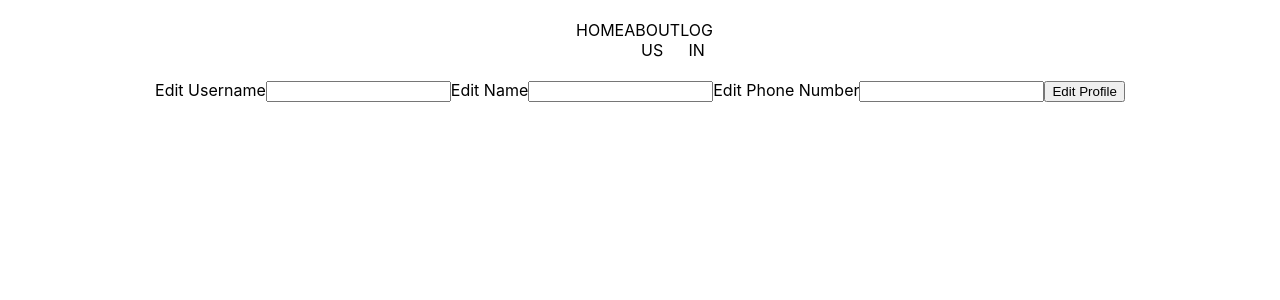
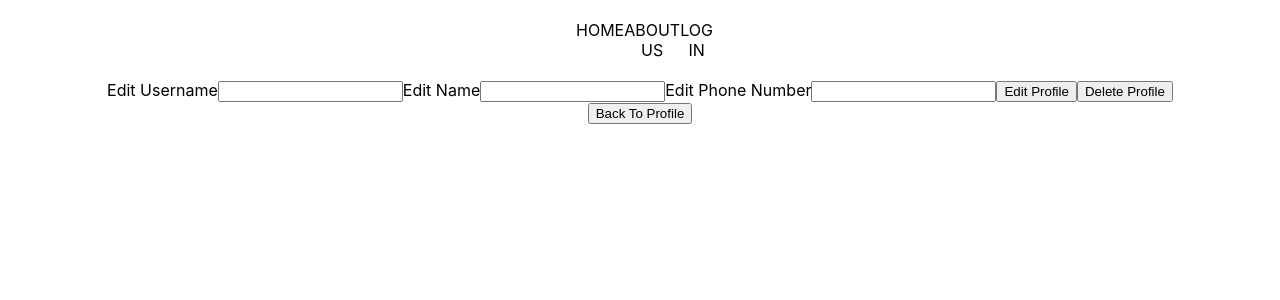
Before and after one commit to replate-2/FE, a React (Create React App) app in the folder replate/: page /volunteer/edit in a window 1280 px wide. Shown: the top 300 px of the page. Built offline with nearby package versions, Linux system fonts and the light colour scheme; sample sign-in values are in the browser's storage.

Commit message:
Add setTimeout to history.push in Login.js volunteer

```diff
--- a/replate/src/actions/volunteer.js
+++ b/replate/src/actions/volunteer.js
@@ -40,11 +40,11 @@ export const editVolunteer = volunteer => dispatch => {
 export const DELETE_DATA = "DELETE_DATA";
 export const DELETE_SUCCESS = "DELETE_SUCCESS";
 export const DELETE_FAIL = "DELETE_FAIL";
-export const deleteVolunteer = () => {
+export const deleteVolunteer = volunteer => dispatch => {
     dispatch({ type: DELETE_DATA })
 
     axiosWithAuth()
-        .delete(`api/users/business/${volunteerId}`)
+        .delete(`api/users/volunteer/${volunteerId}`, volunteer)
         .then(res => {
             console.log(res);
             dispatch({ type: DELETE_SUCCESS, payload: res.data})
--- a/replate/src/components/volunteer/EditProfile.js
+++ b/replate/src/components/volunteer/EditProfile.js
@@ -2,7 +2,7 @@ import React, { useState } from "react"
 import { connect } from "react-redux"
 import { Link } from "react-router-dom"
 
-import { editVolunteer } from "../../actions/volunteer"
+import { editVolunteer, deleteVolunteer } from "../../actions/volunteer"
 
 const EditVolunteer = props => {
     const [editVol, setEditVol ] = useState({
@@ -19,6 +19,11 @@ const EditVolunteer = props => {
     const submitHandler = e => {
         e.preventDefault();
         props.editVolunteer(editVol);
+    }
+
+    const deleteHandler = e => {
+        e.preventDefault();
+        props.deleteVolunteer();
     }
 
     return (
@@ -51,8 +56,10 @@ const EditVolunteer = props => {
                     onChange={inputHandler}
                     className="input"
                 />
-                <button onClick={submitHandler} className="btn"><Link to="/volunteer/profile">Edit Profile</Link></button>
+                <button onClick={submitHandler} className="btn">Edit Profile</button>
+                <button onClick={deleteHandler} className="btn"><Link to="/volunteer/login">Delete Profile</Link></button>
             </form>
+            <button><Link to="/volunteer/profile">Back To Profile</Link></button>
         </div>
     )
 }
@@ -66,5 +73,5 @@ const mapStateToProps = state => {
 
 export default connect(
     mapStateToProps,
-    { editVolunteer }
+    { editVolunteer, deleteVolunteer }
 )(EditVolunteer);
--- a/replate/src/components/volunteer/Login.js
+++ b/replate/src/components/volunteer/Login.js
@@ -19,20 +19,21 @@ const VolunteerLogin = () => {
         })
     }
 
-    const handleSubmit= e => {
+    const handleSubmit = e => {
+        e.preventDefault();
         axiosWithAuth()
             .post(`api/auth/volunteer/login`, volLogin)
             .then(res => {
                 console.log(res);
                 window.localStorage.setItem('token', res.data.token)
                 window.localStorage.setItem('id', res.data.id)
+                setTimeout(() => {
                 history.push("/volunteer/profile")
+                }, 2000)
             })
             .catch(err => {
                 console.log(err)
             })
-
-        e.preventDefault();
     }
     return (
         <div>
--- a/replate/src/components/volunteer/Profile.js
+++ b/replate/src/components/volunteer/Profile.js
@@ -10,7 +10,6 @@ const VolunteerProfile = props => {
         props.fetchVolunteer()
     }, [])
 
-    console.log(props)
     return <div>
         <h1>Welcome {props.volunteer.username}</h1>
         <h2>Your Name: {props.volunteer.name}</h2>
```
